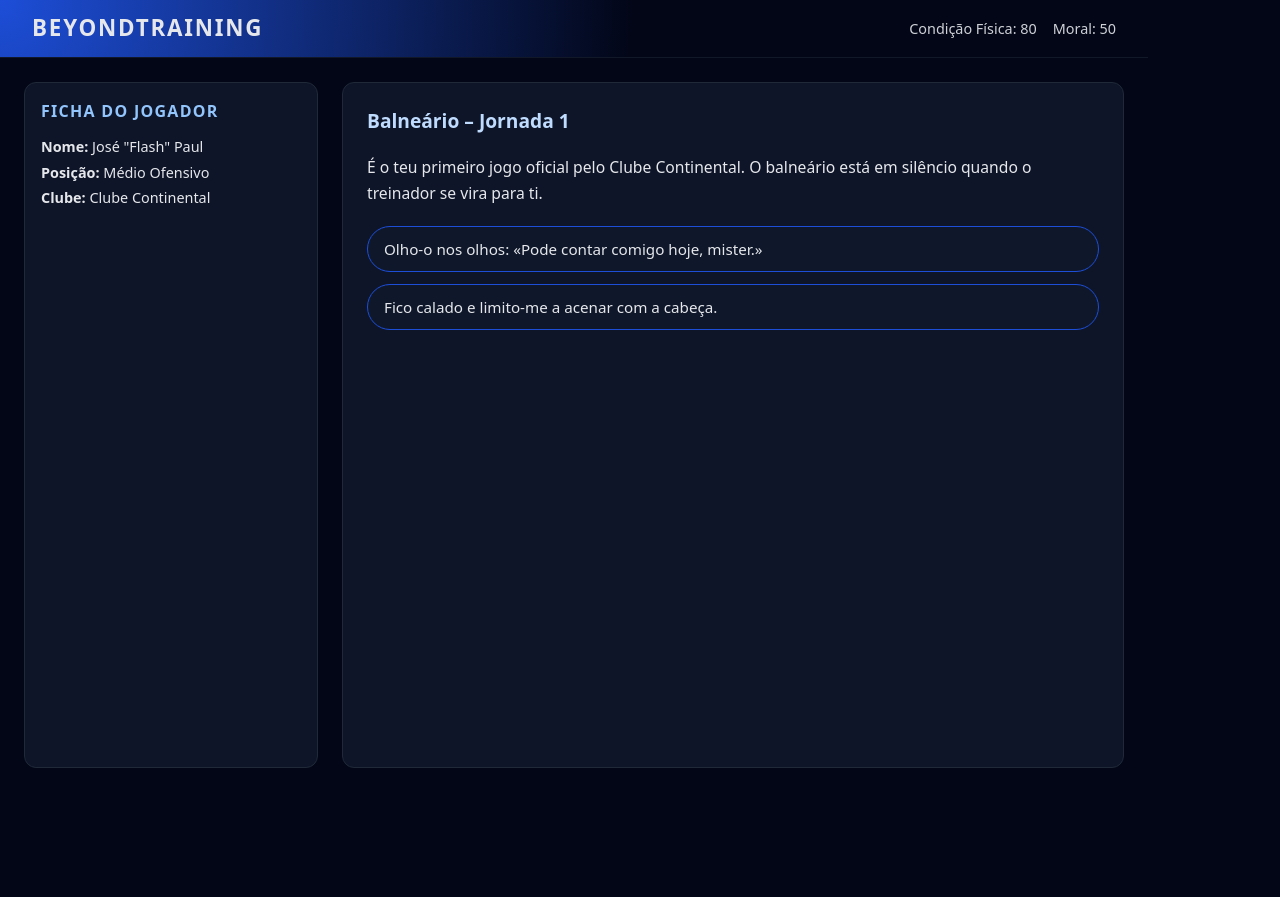
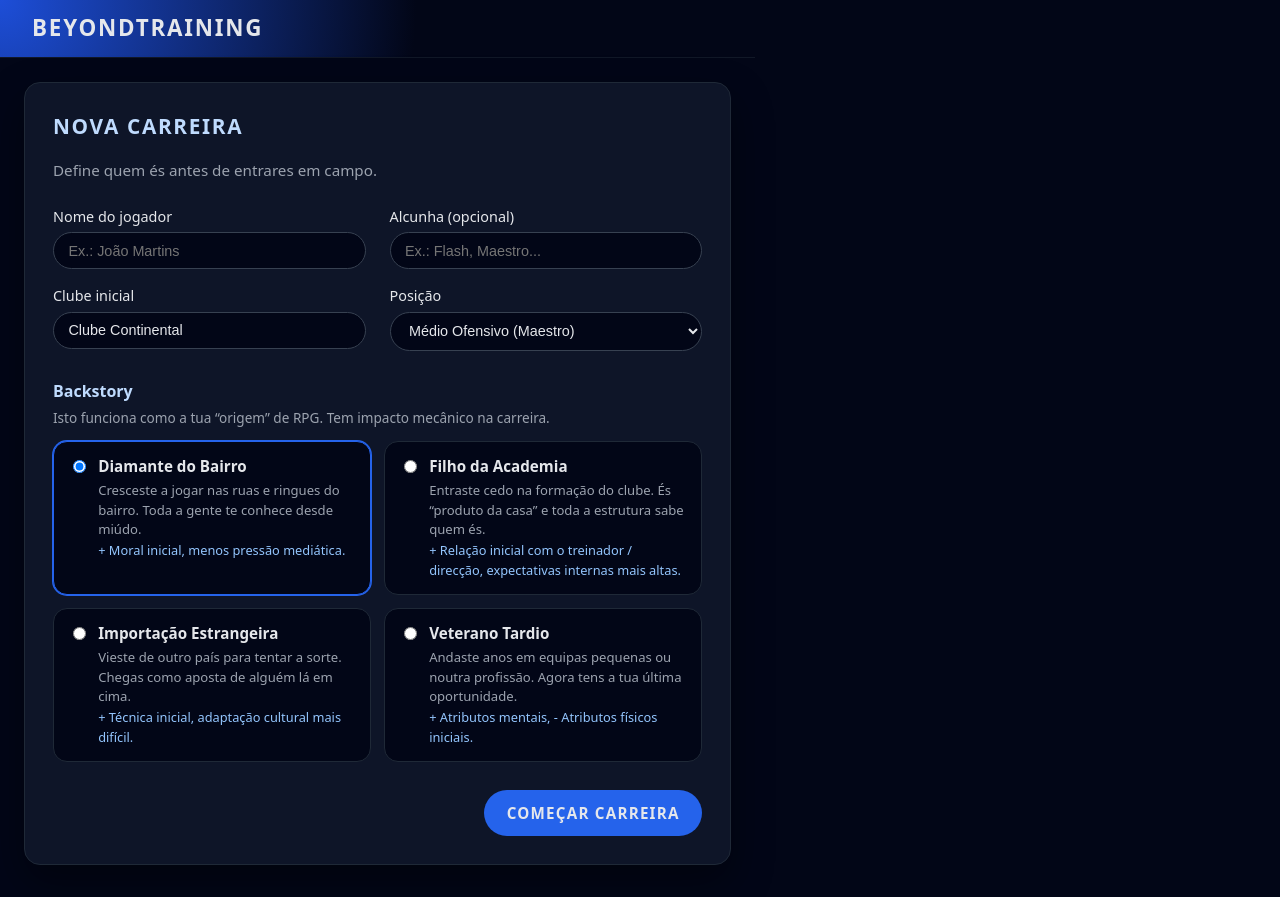
Before and after one commit to jpitaka/beyondtraining, a React (Vite) app in the folder beyondtraining/: page / in a window 1280 px wide. Before the commit the page ends 800 px from the top, so only its background shows below. Built offline with nearby package versions, Linux system fonts and the light colour scheme.

Commit message:
adicionada criacao de personagem ao Beyondtraining

```diff
--- a/beyondtraining/src/App.css
+++ b/beyondtraining/src/App.css
@@ -47,6 +47,161 @@ body {
   margin: 1.5rem auto 2rem;
   padding: 0 1.5rem;
 }
+
+/* === Criação de personagem === */
+
+.creation-content {
+  justify-content: center;
+}
+
+.creation-card {
+  flex: 1;
+  max-width: 900px;
+  margin: 0 auto;
+  background: rgba(15, 23, 42, 0.95);
+  border-radius: 16px;
+  padding: 1.75rem;
+  border: 1px solid #1f2937;
+  box-shadow: 0 18px 40px rgba(0, 0, 0, 0.4);
+}
+
+.creation-card h2 {
+  margin-top: 0;
+  font-size: 1.3rem;
+  text-transform: uppercase;
+  letter-spacing: 0.08em;
+  color: #bfdbfe;
+}
+
+.creation-subtitle {
+  margin: 0 0 1.5rem;
+  font-size: 0.95rem;
+  color: #9ca3af;
+}
+
+.creation-form {
+  display: flex;
+  flex-direction: column;
+  gap: 1.75rem;
+}
+
+.field-group {
+  display: grid;
+  grid-template-columns: repeat(auto-fit, minmax(220px, 1fr));
+  gap: 1rem 1.5rem;
+}
+
+.field-group label {
+  display: flex;
+  flex-direction: column;
+  gap: 0.3rem;
+  font-size: 0.9rem;
+}
+
+.field-group input,
+.field-group select {
+  border-radius: 999px;
+  border: 1px solid #374151;
+  background: #020617;
+  color: #e5e7eb;
+  padding: 0.6rem 0.9rem;
+  font-size: 0.9rem;
+  outline: none;
+}
+
+.field-group input:focus,
+.field-group select:focus {
+  border-color: #2563eb;
+  box-shadow: 0 0 0 1px #2563eb;
+}
+
+.backstories h3 {
+  margin: 0 0 0.3rem;
+  font-size: 1rem;
+  color: #bfdbfe;
+}
+
+.help-text {
+  margin: 0 0 0.8rem;
+  font-size: 0.85rem;
+  color: #9ca3af;
+}
+
+.backstory-grid {
+  display: grid;
+  grid-template-columns: repeat(auto-fit, minmax(230px, 1fr));
+  gap: 0.8rem;
+}
+
+.backstory-card {
+  border-radius: 14px;
+  border: 1px solid #1f2937;
+  background: #020617;
+  padding: 0.8rem 0.85rem;
+  display: flex;
+  align-items: flex-start;
+  gap: 0.6rem;
+  cursor: pointer;
+  transition: border 0.15s ease, box-shadow 0.15s ease, background 0.15s ease;
+}
+
+.backstory-card input[type="radio"] {
+  margin-top: 0.3rem;
+}
+
+.backstory-card--active {
+  border-color: #2563eb;
+  box-shadow: 0 0 0 1px #2563eb;
+  background: #020617;
+}
+
+.backstory-content h4 {
+  margin: 0 0 0.2rem;
+  font-size: 0.95rem;
+  color: #e5e7eb;
+}
+
+.backstory-content p {
+  margin: 0.1rem 0;
+  font-size: 0.82rem;
+  color: #9ca3af;
+}
+
+.backstory-content .effects-text {
+  font-size: 0.8rem;
+  color: #93c5fd;
+}
+
+.creation-actions {
+  display: flex;
+  justify-content: flex-end;
+}
+
+.primary-button {
+  padding: 0.8rem 1.4rem;
+  border-radius: 999px;
+  border: none;
+  background: #2563eb;
+  color: #e5e7eb;
+  font-weight: 600;
+  font-size: 0.95rem;
+  cursor: pointer;
+  text-transform: uppercase;
+  letter-spacing: 0.08em;
+  transition: background 0.15s ease, transform 0.05s ease,
+    box-shadow 0.15s ease;
+}
+
+.primary-button:hover {
+  background: #1d4ed8;
+  box-shadow: 0 0 0 1px #1d4ed8;
+}
+
+.primary-button:active {
+  transform: translateY(1px);
+}
+
+/* === Ficha + história === */
 
 .sidebar {
   width: 260px;
--- a/beyondtraining/src/App.jsx
+++ b/beyondtraining/src/App.jsx
@@ -2,23 +2,102 @@ import { useState } from "react";
 import "./App.css";
 import { scenes } from "./scenes";
 
-const INITIAL_PLAYER = {
-  name: 'José "Flash" Paul',
-  position: "Médio Ofensivo",
-  club: "Clube Continental",
-  morale: 50,
-  stamina: 80
+const BACKSTORIES = [
+  {
+    id: "diamante",
+    title: "Diamante do Bairro",
+    description:
+      "Cresceste a jogar nas ruas e ringues do bairro. Toda a gente te conhece desde miúdo.",
+    effectsText: "+ Moral inicial, menos pressão mediática.",
+  },
+  {
+    id: "academia",
+    title: "Filho da Academia",
+    description:
+      "Entraste cedo na formação do clube. És “produto da casa” e toda a estrutura sabe quem és.",
+    effectsText:
+      "+ Relação inicial com o treinador / direcção, expectativas internas mais altas.",
+  },
+  {
+    id: "importacao",
+    title: "Importação Estrangeira",
+    description:
+      "Vieste de outro país para tentar a sorte. Chegas como aposta de alguém lá em cima.",
+    effectsText: "+ Técnica inicial, adaptação cultural mais difícil.",
+  },
+  {
+    id: "veterano",
+    title: "Veterano Tardio",
+    description:
+      "Andaste anos em equipas pequenas ou noutra profissão. Agora tens a tua última oportunidade.",
+    effectsText: "+ Atributos mentais, - Atributos físicos iniciais.",
+  },
+];
+
+const POSICOES = [
+  "Médio Ofensivo (Maestro)",
+  "Avançado Centro (Matador)",
+  "Defesa Central (Muralha)",
+  "Guarda-redes (Guardião)",
+];
+
+function criarJogadorInicial(formData) {
+  // valores base
+  let morale = 50;
+  let stamina = 80;
+
+  // pequenos bónus conforme a backstory (por enquanto só mexemos nestes dois)
+  switch (formData.backstory) {
+    case "diamante":
+      morale += 10;
+      break;
+    case "academia":
+      morale += 5;
+      break;
+    case "importacao":
+      morale += 5;
+      stamina -= 5;
+      break;
+    case "veterano":
+      morale += 5;
+      stamina -= 15;
+      break;
+    default:
+      break;
+  }
+
+  return {
+    name: formData.name || "Jogador Sem Nome",
+    nickname: formData.nickname || "",
+    position: formData.position,
+    club: formData.club || "Clube Continental",
+    backstory: formData.backstory,
+    morale: clamp(morale, 0, 100),
+    stamina: clamp(stamina, 0, 100),
   };
+}
 
 function App() {
+  const [screen, setScreen] = useState("characterCreation");
   const [currentSceneId, setCurrentSceneId] = useState("inicio");
-  const [player, setPlayer] = useState(INITIAL_PLAYER);
+
+  const [formData, setFormData] = useState({
+    name: "",
+    nickname: "",
+    position: POSICOES[0],
+    club: "Clube Continental",
+    backstory: "diamante",
+  });
+
+  const [player, setPlayer] = useState(null);
 
   const scene = scenes[currentSceneId];
 
   const handleOptionClick = (option) => {
+    if (!player) return; // segurança, não deve acontecer
+
     setPlayer((prev) => {
-      if (option.reset) return INITIAL_PLAYER;
+      if (option.reset) return prev; // mais tarde podemos usar isto para reset total
 
       const effects = option.effects || {};
       const morale = clamp(prev.morale + (effects.morale ?? 0), 0, 100);
@@ -30,22 +109,161 @@ function App() {
     setCurrentSceneId(option.next);
   };
 
+  const handleFormChange = (event) => {
+    const { name, value } = event.target;
+    setFormData((prev) => ({
+      ...prev,
+      [name]: value,
+    }));
+  };
+
+  const handleCreatePlayer = (event) => {
+    event.preventDefault();
+
+    const novoJogador = criarJogadorInicial(formData);
+    setPlayer(novoJogador);
+    setCurrentSceneId("inicio");
+    setScreen("game");
+  };
+
   return (
     <div className="app">
       <header className="header">
         <h1>Beyondtraining</h1>
+
+        {player && (
           <div className="status-bar">
             <span>Condição Física: {player.stamina}</span>
             <span>Moral: {player.morale}</span>
           </div>
+        )}
       </header>
 
+      {screen === "characterCreation" ? (
+        <main className="content creation-content">
+          <section className="creation-card">
+            <h2>Nova Carreira</h2>
+            <p className="creation-subtitle">
+              Define quem és antes de entrares em campo.
+            </p>
+
+            <form onSubmit={handleCreatePlayer} className="creation-form">
+              <div className="field-group">
+                <label>
+                  Nome do jogador
+                  <input
+                    type="text"
+                    name="name"
+                    value={formData.name}
+                    onChange={handleFormChange}
+                    placeholder="Ex.: João Martins"
+                  />
+                </label>
+
+                <label>
+                  Alcunha (opcional)
+                  <input
+                    type="text"
+                    name="nickname"
+                    value={formData.nickname}
+                    onChange={handleFormChange}
+                    placeholder="Ex.: Flash, Maestro..."
+                  />
+                </label>
+
+                <label>
+                  Clube inicial
+                  <input
+                    type="text"
+                    name="club"
+                    value={formData.club}
+                    onChange={handleFormChange}
+                    placeholder="Clube Continental"
+                  />
+                </label>
+
+                <label>
+                  Posição
+                  <select
+                    name="position"
+                    value={formData.position}
+                    onChange={handleFormChange}
+                  >
+                    {POSICOES.map((pos) => (
+                      <option key={pos} value={pos}>
+                        {pos}
+                      </option>
+                    ))}
+                  </select>
+                </label>
+              </div>
+
+              <div className="backstories">
+                <h3>Backstory</h3>
+                <p className="help-text">
+                  Isto funciona como a tua “origem” de RPG. Tem impacto mecânico
+                  na carreira.
+                </p>
+
+                <div className="backstory-grid">
+                  {BACKSTORIES.map((b) => (
+                    <label
+                      key={b.id}
+                      className={`backstory-card ${
+                        formData.backstory === b.id ? "backstory-card--active" : ""
+                      }`}
+                    >
+                      <input
+                        type="radio"
+                        name="backstory"
+                        value={b.id}
+                        checked={formData.backstory === b.id}
+                        onChange={handleFormChange}
+                      />
+                      <div className="backstory-content">
+                        <h4>{b.title}</h4>
+                        <p>{b.description}</p>
+                        <p className="effects-text">{b.effectsText}</p>
+                      </div>
+                    </label>
+                  ))}
+                </div>
+              </div>
+
+              <div className="creation-actions">
+                <button type="submit" className="primary-button">
+                  Começar carreira
+                </button>
+              </div>
+            </form>
+          </section>
+        </main>
+      ) : (
         <main className="content">
           <aside className="sidebar">
             <h2>Ficha do Jogador</h2>
-          <p><strong>Nome:</strong> {player.name}</p>
-          <p><strong>Posição:</strong> {player.position}</p>
-          <p><strong>Clube:</strong> {player.club}</p>
+            {player && (
+              <>
+                <p>
+                  <strong>Nome:</strong>{" "}
+                  {player.name}
+                  {player.nickname ? ` "${player.nickname}"` : ""}
+                </p>
+                <p>
+                  <strong>Posição:</strong> {player.position}
+                </p>
+                <p>
+                  <strong>Clube:</strong> {player.club}
+                </p>
+                <p>
+                  <strong>Backstory:</strong>{" "}
+                  {
+                    BACKSTORIES.find((b) => b.id === player.backstory)?.title ??
+                    "N/A"
+                  }
+                </p>
+              </>
+            )}
           </aside>
 
           <section className="story">
@@ -65,6 +283,7 @@ function App() {
             </div>
           </section>
         </main>
+      )}
     </div>
   );
 }
```
Lines whose indentation alone changed are shown as unchanged.
